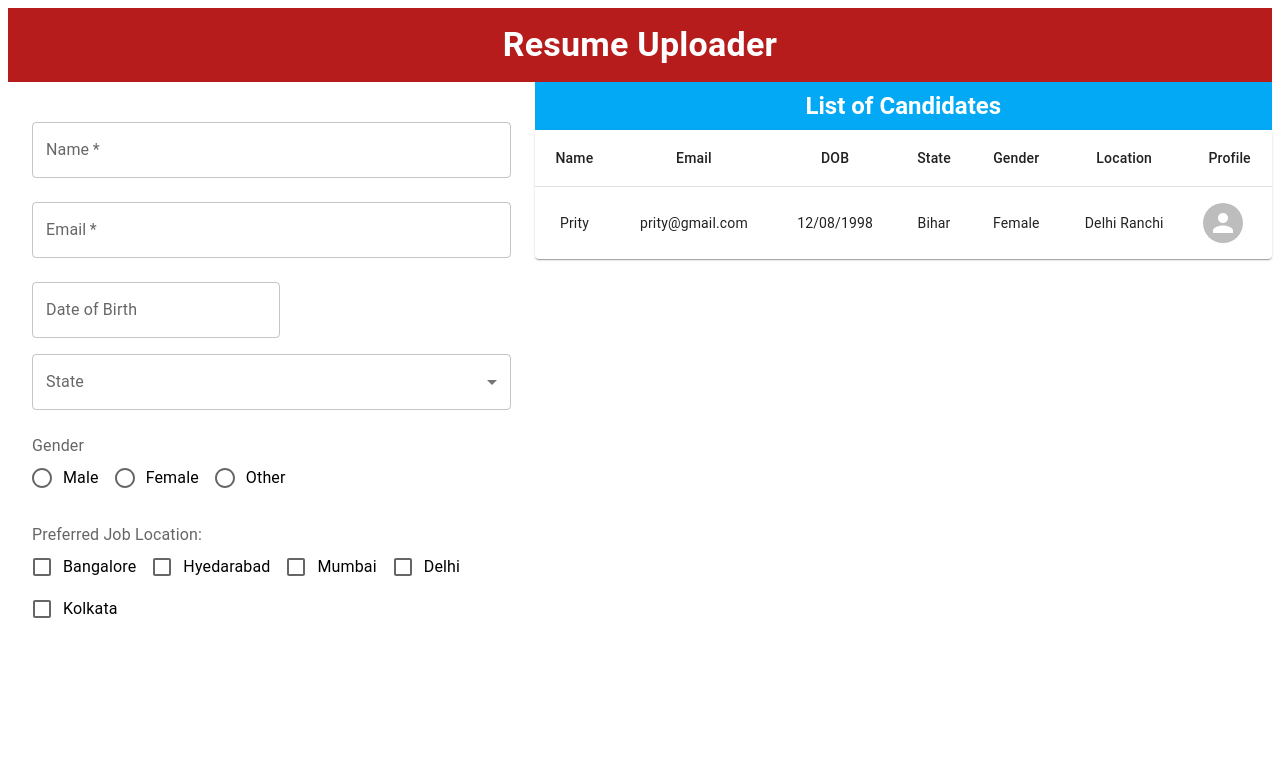
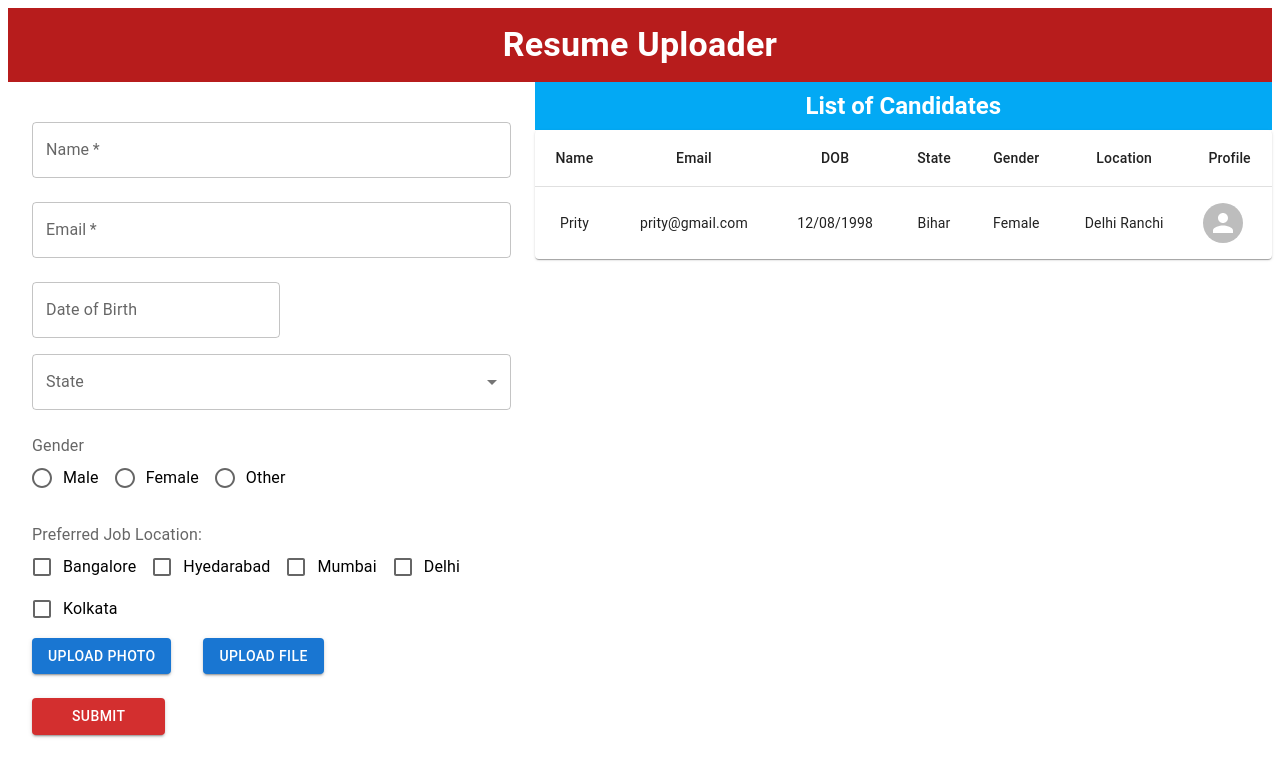
Before and after one commit to akankshakriti09/ResumeUploader, a React (Create React App) app: page / in a window 1280 px wide. Shown: the top 776 px of the page. Built offline with nearby package versions, Linux system fonts and the light colour scheme.

Commit message:
Upload Photo, File, Submit button added

```diff
--- a/src/App.js
+++ b/src/App.js
@@ -5,8 +5,14 @@ import { LocalizationProvider} from "@mui/x-date-pickers/LocalizationProvider";
 import { AdapterDayjs } from "@mui/x-date-pickers/AdapterDayjs";
 import { DatePicker } from '@mui/x-date-pickers/DatePicker';
 import { useState } from 'react';
+import { styled } from '@mui/material/styles';
 
 function App() {
+
+  // Style for Upload Button
+  const Input = styled('input')({
+      display: 'none',
+   });
 
   // States
   const [name, setName] = useState() //Name
@@ -15,13 +21,63 @@ function App() {
   const [st, setSt] = useState('') //State
   const [gender, setGender] = useState() //Gender
   const [pjl, setPjl] = useState([]) //Job Location
+  const [pimage, setPimage] = useState('') //Upload Image
+  const [rdoc, setRdoc] = useState('') //Upload Resume Doc
+  const [error, setError] = useState({
+    status: false,
+    msg: "",
+    type: ""
+  })
 
-    // Multi Checkbox for Preferred Job Location
-    const getPjl = (e) => {
+  // Multi Checkbox for Preferred Job Location
+  const getPjl = (e) => {
       let data = pjl
       data.push(e.target.value)
       setPjl(data)
+  }
+
+  // Clear Form
+  const resetForm = () => {
+      setName('')
+      setEmail('')
+      setDob(null)
+      setSt('')
+      setGender('')
+      setPjl([])
+      setPimage('')
+      setRdoc('')
+      document.getElementById('resume-form').reset()
+   }
+
+   // Handle Form Submission
+   const handleSubmit = (e) => {
+    e.preventDefault();
+    const data = new FormData()
+    data.append('name', name)
+    data.append('email', email)
+    data.append('dob', dob)
+    data.append('st', st)
+    data.append('gender', gender)
+    data.append('pjl', pjl)
+    data.append('pimage', pimage)
+    data.append('rdoc', rdoc)
+    if (name && email) {
+      console.log(data.get('name'))
+      console.log(data.get('email'))
+      console.log(data.get('dob'))
+      console.log(data.get('st'))
+      console.log(data.get('gender'))
+      console.log(data.get('pjl'))
+      console.log(data.get('pimage'))
+      console.log(data.get('rdoc'))
+      setError({ status: true, msg: "Resume Uploaded Successfully", type: 'success' })
+      resetForm()
+    } else {
+      setError({ status: true, msg: "All Fields are Required", type: 'error' })
     }
+  }
+
+
 
   return (
     <>
@@ -33,7 +89,7 @@ function App() {
       <Grid container justifyContent="center">
 
         <Grid item xs={5}>
-          <Box component="form" sx={{ p: 3 }} noValidate id="resume-form" >
+          <Box component="form" sx={{ p: 3 }} noValidate id="resume-form" onSubmit={handleSubmit}>
             <TextField id="name" name="name" required fullWidth margin='normal' label='Name' onChange={(e) => setName(e.target.value)} />
             <TextField id="email" email="email" required fullWidth margin='normal' label='Email' onChange={(e) => setEmail(e.target.value)} />
             <Box mt={2}>
@@ -95,11 +151,22 @@ function App() {
                <FormControlLabel control={<Checkbox />} label="Mumbai" value="Mumbai" onChange={(e) => getPjl(e)} />
                <FormControlLabel control={<Checkbox />} label="Delhi" value="Delhi" onChange={(e) => getPjl(e)} />
                <FormControlLabel control={<Checkbox />} label="Kolkata" value="Kolkata" onChange={(e) => getPjl(e)} />
-
-
               </FormGroup>
             </FormControl>
 
+            <Stack direction="row" alignItems="center" spacing={4} >
+              <label htmlFor='profile-photo'>
+                <Input accept="image/*" id="profile-photo" type="file" onChange={(e) => { setPimage(e.target.files[0]) }} />
+                <Button variant='contained' component='span'>Upload Photo </Button>
+              </label>
+              <label htmlFor="resume-file">
+                <Input accept="doc/*" id="resume-file" type="file" onChange={(e) => { setRdoc(e.target.files[0]) }} />
+                <Button variant="contained" component="span">Upload File</Button>
+              </label>
+            </Stack>
+
+            <Button type='submit' variant='contained' sx={{ mt: 3, mb: 2, px: 5 }} color="error">Submit</Button>
+            {error.status ? <Alert severity={error.type}>{error.msg}</Alert> : ''}
 
           </Box>
         </Grid>
```
